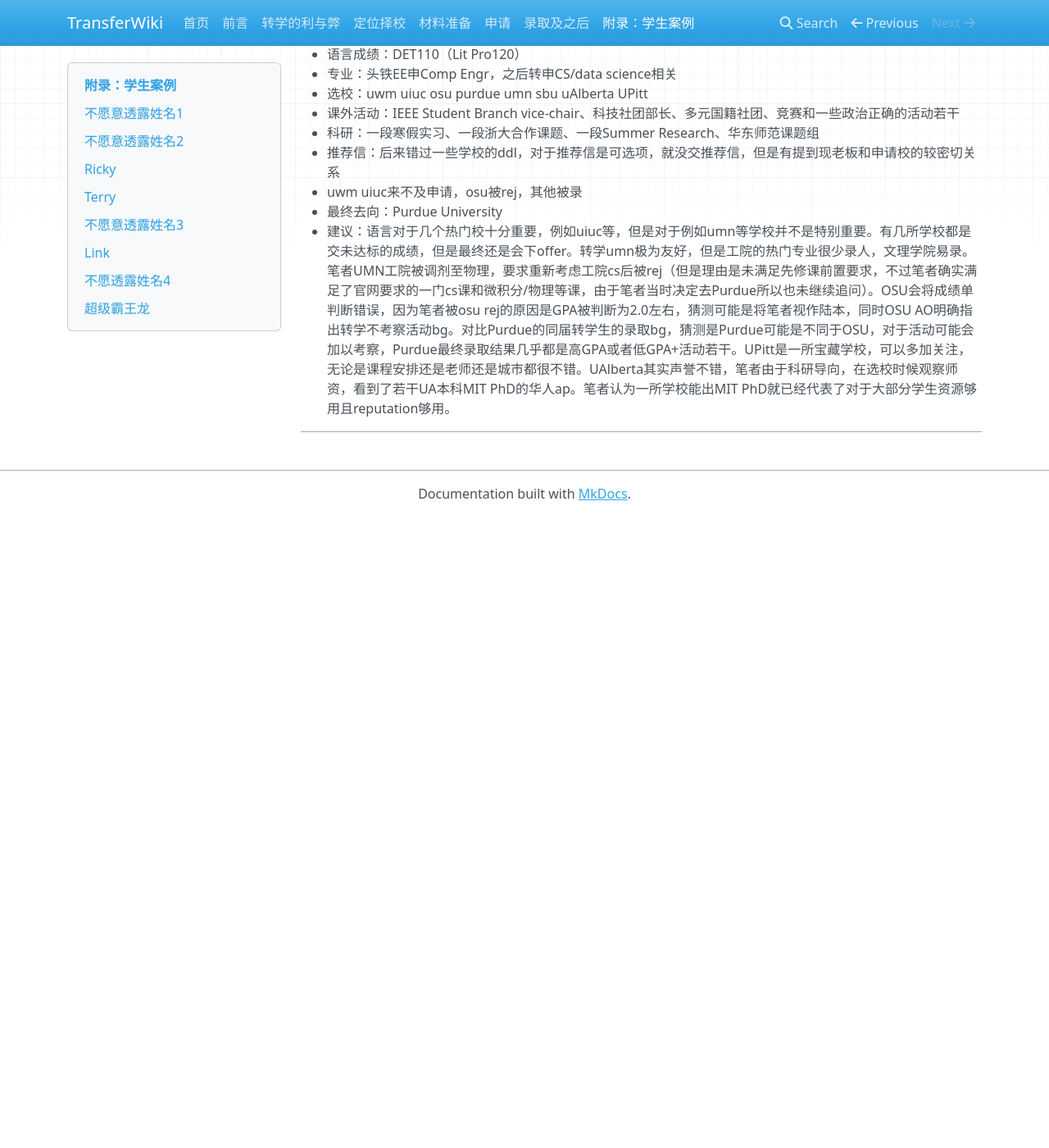
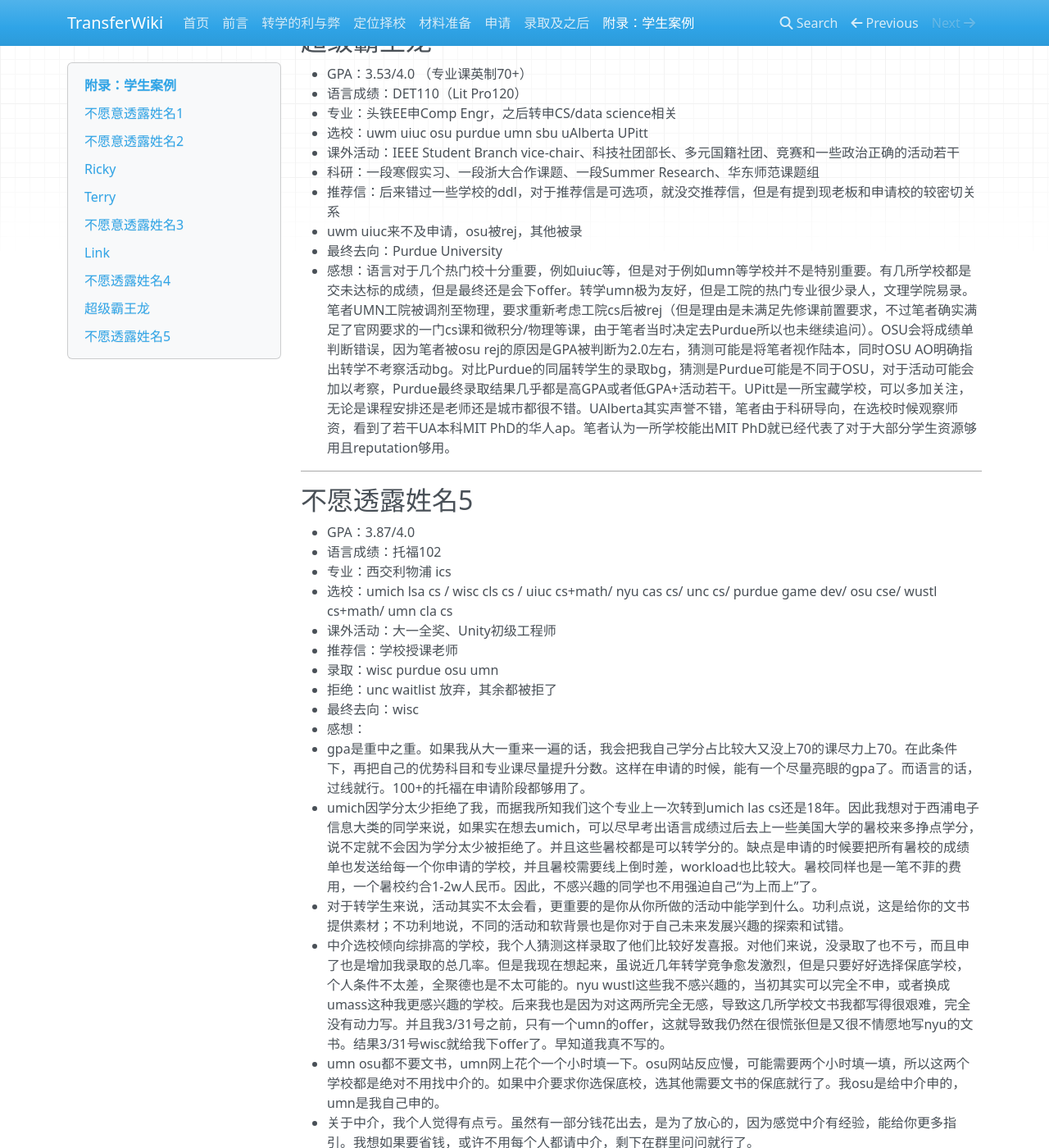
Before and after one commit to SihanXU/TransferWiki, an MkDocs documentation site: the page built from docs/bgs.md, in a window 1280 px wide and 1400 px high, scrolled down 2508 px. Shown: the whole window at 82% size. Built offline with MkDocs 1.6.1, drawn with Linux system fonts in a browser that asks for light colours; nearby versions of some CDN libraries; before the commit the page ends 3138 px from its top, so only the background shows below that; some of the changed text lies outside the part shown.

Commit message:
Update bgs.md

```diff
--- a/docs/bgs.md
+++ b/docs/bgs.md
@@ -13,7 +13,7 @@
 - 推荐信：科研教授,学校关系好的普通教授
 - 录取结果：umich,wisc
 - 最后去向：umich
-- 建议：1.尽早申请 2.这两年不要申请uiuc的cs+
+- 感想：1.尽早申请 2.这两年不要申请uiuc的cs+
 
 ***
 ## 不愿意透露姓名2
@@ -27,7 +27,7 @@
 - 推荐信：两个phd的推荐信
 - 录取结果：osu
 - 最后去向：osu
-- 建议：语言成绩一定要过线,gpa尽量高
+- 感想：语言成绩一定要过线,gpa尽量高
 
 ***
 
@@ -43,7 +43,7 @@
 - 推荐信：两个phd的推荐信
 - 录取结果：uiuc umn
 - 最后去向：uiuc
-- 建议：商科转学生可以到uiuc-econ后选择相关课程转专业到stem专业econometrics and quantitative economics; 可辅修math/CS有助申研和就业
+- 感想：商科转学生可以到uiuc-econ后选择相关课程转专业到stem专业econometrics and quantitative economics; 可辅修math/CS有助申研和就业
 - 附:更详细的转学经历戳:  [Part1](https://mp.weixin.qq.com/s/RzOZaalfIzPSV1TxVscJgA)
 - 以及:   [Part2](https://mp.weixin.qq.com/s/oCb_urW7uxJXfQ6jd_vRjw)
 
@@ -60,7 +60,7 @@
 - 选校：umich(undecided) wisc(undecided) umn(CLA-CS) osu(CAS-CIS)
 - 录取结果：umn osu
 - 最后去向：osu
-- 建议：大家秋转可以多申点学校免得像我后悔申的太少，purdue的计算机类专业（web design/game dev）和upitt都是值得一申的学校
+- 感想：大家秋转可以多申点学校免得像我后悔申的太少，purdue的计算机类专业（web design/game dev）和upitt都是值得一申的学校
 
 ***
 
@@ -76,7 +76,7 @@
 - 推荐信：学校personal tutor,专业课老师,ra
 - 录取结果：uiuc,曼大
 - 最后去向：uiuc
-- 建议：gpa语言最关键,注意细节不要出问题(高中成绩这种)
+- 感想：gpa语言最关键,注意细节不要出问题(高中成绩这种)
 
 ***
 
@@ -91,7 +91,7 @@
 - 推荐信：求pt写了一个毫无含金量的推荐信
 - 录取结果：uiuc umn osu
 - 最后去向：osu
-- 建议：转码:uiuc wisc osu umich umn,转学前非cs专业删除uiuc
+- 感想：转码:uiuc wisc osu umich umn,转学前非cs专业删除uiuc
 
 ***
 
@@ -104,7 +104,11 @@
 - 推荐信：一封普通模板推荐信
 - 录取结果：录：wisc osu psu purdue scu umn sbu uconn 拒: uiuc uw tamu ucsb ucsd uci vandy nyu
 - 最后去向：osu
-- 建议：转学最好转公立为主，gpa 3.7以上都建议提前交umich。不留美直接按照usnews排名选校；留美考虑两点：1.就业 2.mphil phd，就业：问学长学姐|phd：哪不卷去哪。Wisc gpa算法容错率低，故排除；打算1.2.两手准备，最后择校osu
+- 感想：转学最好转公立为主，gpa 3.7以上都建议提前交umich。不留美直接按照usnews排名选校；留美考虑两点：
+- 1.就业 ：问学长学姐
+- 2.mphil phd：哪不卷去哪。
+- Wisc gpa算法容错率低，故排除；打算1.2.两手准备，最后择校osu。
+
 ***
 
 ## 超级霸王龙
@@ -117,6 +121,24 @@
 - 推荐信：后来错过一些学校的ddl，对于推荐信是可选项，就没交推荐信，但是有提到现老板和申请校的较密切关系
 - uwm uiuc来不及申请，osu被rej，其他被录
 - 最终去向：Purdue University
-- 建议：语言对于几个热门校十分重要，例如uiuc等，但是对于例如umn等学校并不是特别重要。有几所学校都是交未达标的成绩，但是最终还是会下offer。转学umn极为友好，但是工院的热门专业很少录人，文理学院易录。笔者UMN工院被调剂至物理，要求重新考虑工院cs后被rej（但是理由是未满足先修课前置要求，不过笔者确实满足了官网要求的一门cs课和微积分/物理等课，由于笔者当时决定去Purdue所以也未继续追问）。OSU会将成绩单判断错误，因为笔者被osu rej的原因是GPA被判断为2.0左右，猜测可能是将笔者视作陆本，同时OSU AO明确指出转学不考察活动bg。对比Purdue的同届转学生的录取bg，猜测是Purdue可能是不同于OSU，对于活动可能会加以考察，Purdue最终录取结果几乎都是高GPA或者低GPA+活动若干。UPitt是一所宝藏学校，可以多加关注，无论是课程安排还是老师还是城市都很不错。UAlberta其实声誉不错，笔者由于科研导向，在选校时候观察师资，看到了若干UA本科MIT PhD的华人ap。笔者认为一所学校能出MIT PhD就已经代表了对于大部分学生资源够用且reputation够用。
+- 感想：语言对于几个热门校十分重要，例如uiuc等，但是对于例如umn等学校并不是特别重要。有几所学校都是交未达标的成绩，但是最终还是会下offer。转学umn极为友好，但是工院的热门专业很少录人，文理学院易录。笔者UMN工院被调剂至物理，要求重新考虑工院cs后被rej（但是理由是未满足先修课前置要求，不过笔者确实满足了官网要求的一门cs课和微积分/物理等课，由于笔者当时决定去Purdue所以也未继续追问）。OSU会将成绩单判断错误，因为笔者被osu rej的原因是GPA被判断为2.0左右，猜测可能是将笔者视作陆本，同时OSU AO明确指出转学不考察活动bg。对比Purdue的同届转学生的录取bg，猜测是Purdue可能是不同于OSU，对于活动可能会加以考察，Purdue最终录取结果几乎都是高GPA或者低GPA+活动若干。UPitt是一所宝藏学校，可以多加关注，无论是课程安排还是老师还是城市都很不错。UAlberta其实声誉不错，笔者由于科研导向，在选校时候观察师资，看到了若干UA本科MIT PhD的华人ap。笔者认为一所学校能出MIT PhD就已经代表了对于大部分学生资源够用且reputation够用。
 
 ***
+
+## 不愿透露姓名5
+- GPA：3.87/4.0
+- 语言成绩：托福102
+- 专业：西交利物浦 ics
+- 选校：umich lsa cs / wisc cls cs / uiuc cs+math/ nyu cas cs/ unc cs/ purdue game dev/ osu cse/ wustl cs+math/ umn cla cs
+- 课外活动：大一全奖、Unity初级工程师
+- 推荐信：学校授课老师
+- 录取：wisc purdue osu umn
+- 拒绝：unc waitlist 放弃，其余都被拒了
+- 最终去向：wisc
+- 感想：
+- gpa是重中之重。如果我从大一重来一遍的话，我会把我自己学分占比较大又没上70的课尽力上70。在此条件下，再把自己的优势科目和专业课尽量提升分数。这样在申请的时候，能有一个尽量亮眼的gpa了。而语言的话，过线就行。100+的托福在申请阶段都够用了。
+- umich因学分太少拒绝了我，而据我所知我们这个专业上一次转到umich las cs还是18年。因此我想对于西浦电子信息大类的同学来说，如果实在想去umich，可以尽早考出语言成绩过后去上一些美国大学的暑校来多挣点学分，说不定就不会因为学分太少被拒绝了。并且这些暑校都是可以转学分的。缺点是申请的时候要把所有暑校的成绩单也发送给每一个你申请的学校，并且暑校需要线上倒时差，workload也比较大。暑校同样也是一笔不菲的费用，一个暑校约合1-2w人民币。因此，不感兴趣的同学也不用强迫自己“为上而上”了。
+- 对于转学生来说，活动其实不太会看，更重要的是你从你所做的活动中能学到什么。功利点说，这是给你的文书提供素材；不功利地说，不同的活动和软背景也是你对于自己未来发展兴趣的探索和试错。
+- 中介选校倾向综排高的学校，我个人猜测这样录取了他们比较好发喜报。对他们来说，没录取了也不亏，而且申了也是增加我录取的总几率。但是我现在想起来，虽说近几年转学竞争愈发激烈，但是只要好好选择保底学校，个人条件不太差，全聚德也是不太可能的。nyu wustl这些我不感兴趣的，当初其实可以完全不申，或者换成umass这种我更感兴趣的学校。后来我也是因为对这两所完全无感，导致这几所学校文书我都写得很艰难，完全没有动力写。并且我3/31号之前，只有一个umn的offer，这就导致我仍然在很慌张但是又很不情愿地写nyu的文书。结果3/31号wisc就给我下offer了。早知道我真不写的。
+- umn osu都不要文书，umn网上花个一个小时填一下。osu网站反应慢，可能需要两个小时填一填，所以这两个学校都是绝对不用找中介的。如果中介要求你选保底校，选其他需要文书的保底就行了。我osu是给中介申的，umn是我自己申的。
+- 关于中介，我个人觉得有点亏。虽然有一部分钱花出去，是为了放心的，因为感觉中介有经验，能给你更多指引。我想如果要省钱，或许不用每个人都请中介，剩下在群里问问就行了。
```
